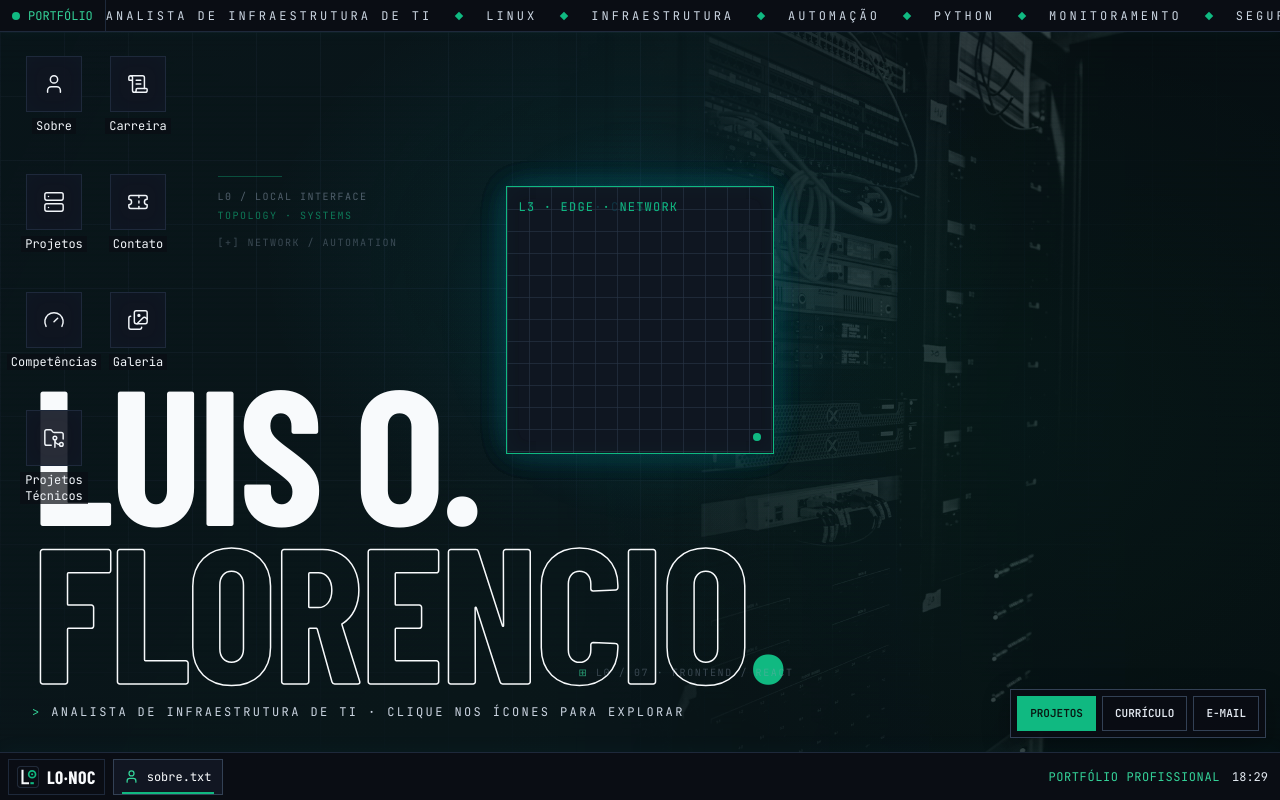
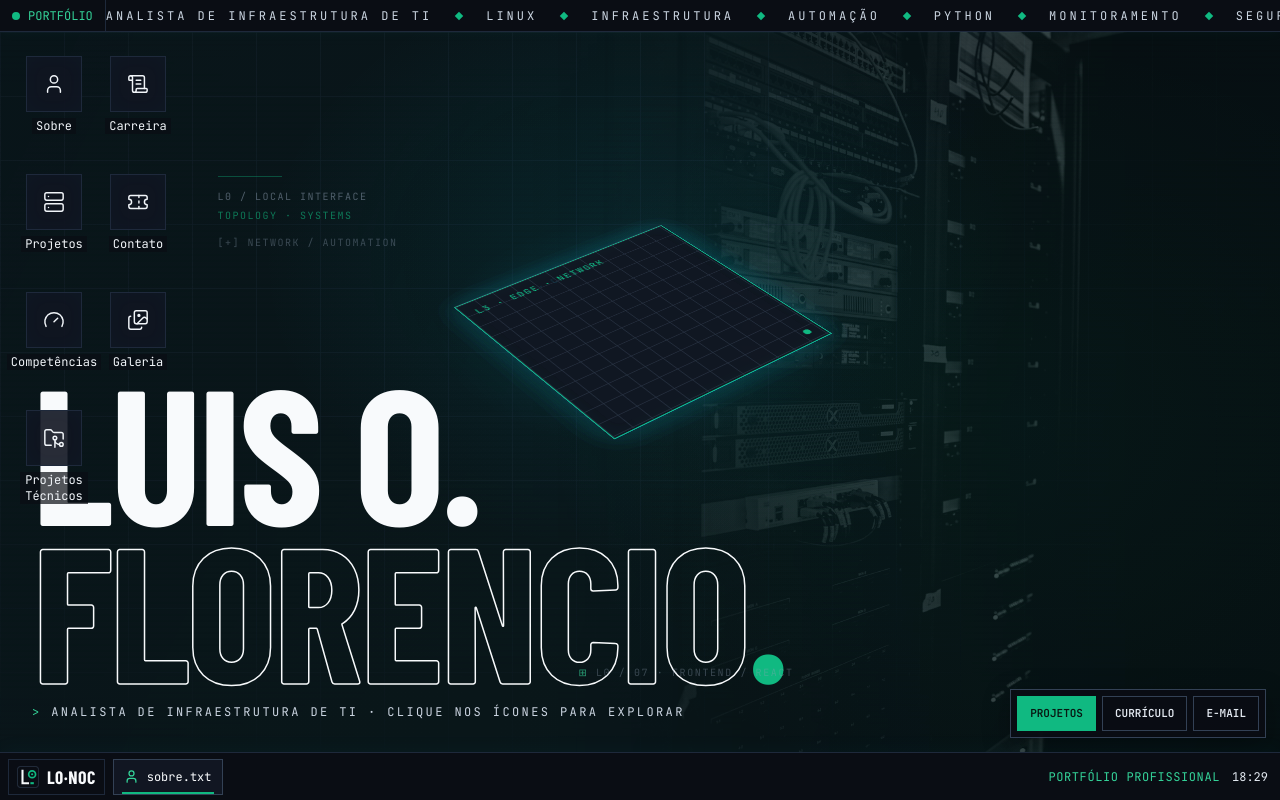
Before and after one commit to lteodoro780/lteodoro780.github.io, a React (Create React App) app in the folder frontend/: page / in a window 1280 px wide. Built offline with nearby package versions, Linux system fonts and the light colour scheme; a web font is replaced by a local one.

Commit message:
style(v7): animar somente quadrados 3D com CSS compositado

```diff
--- a/frontend/src/App.css
+++ b/frontend/src/App.css
@@ -302,8 +302,32 @@
   letter-spacing: .16em;
 }
 
+/* Única animação contínua do desktop: os 4 quadrados da topologia.
+   CSS transform, sem JavaScript por frame e sem filtros animados. */
 .cyber-layer-stack {
   isolation: isolate;
+  transform: rotateX(56deg) rotateZ(-38deg);
+  transform-style: preserve-3d;
+  transition: transform 300ms ease-out;
+}
+.topology-central-host:hover .cyber-layer-stack {
+  transform: rotateX(53deg) rotateZ(-34deg);
+}
+.cyber-layer-stack .layer-plate {
+  animation: topology-float 6.6s ease-in-out infinite;
+  animation-delay: var(--topology-phase);
+  backface-visibility: hidden;
+}
+@keyframes topology-float {
+  0%, 100% { transform: translate3d(0, 0, var(--topology-depth)); }
+  50% { transform: translate3d(0, -5px, calc(var(--topology-depth) + 10px)); }
+}
+@media (prefers-reduced-motion: reduce) {
+  .cyber-layer-stack { transition: none; }
+  .cyber-layer-stack .layer-plate {
+    animation: none;
+    transform: translateZ(var(--topology-depth));
+  }
 }
 .cyber-layer-stack::before {
   content: "";
```
